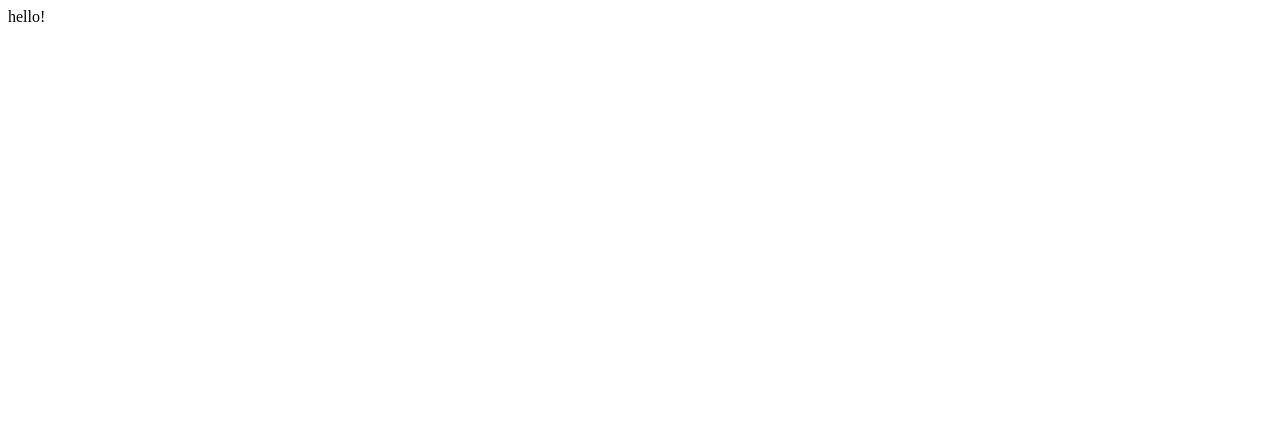
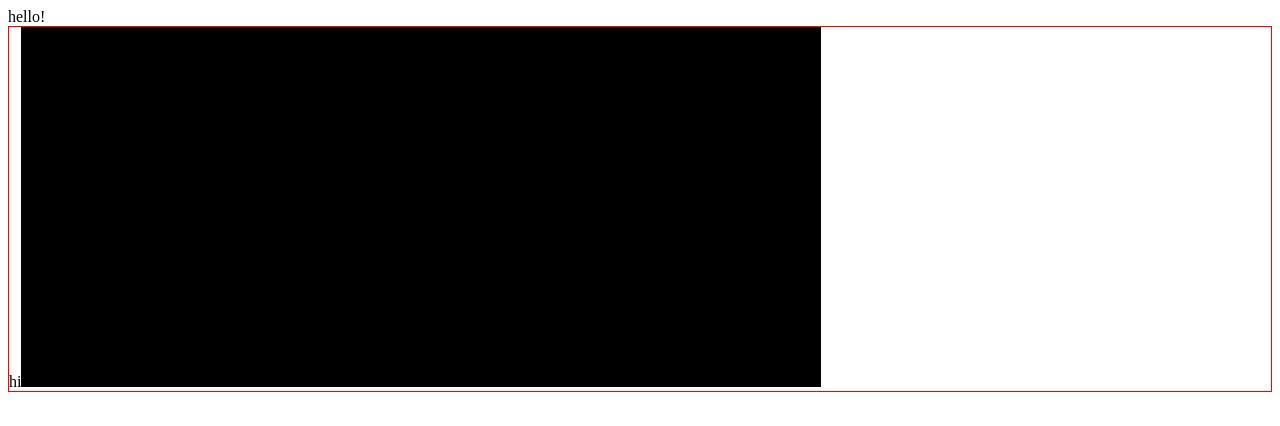
Before and after one commit to muhmuhten/wscsci14, a plain HTML site: page index.html in a window 1280 px wide. Drawn offline with Linux system fonts and the light colour scheme.

Commit message:
place console, set up Game object

```diff
--- a/assets/game.js
+++ b/assets/game.js
@@ -0,0 +1,33 @@
+console.log("hello console");
+
+var Game = {
+  init: function () {
+    console.log("WSRL Live Initialization");
+    Game.DISPLAYS.main.o = new ROT.Display(Game.DISPLAYS.main);
+  },
+  getDisplay: function (displayName) {
+    return Game.DISPLAYS[displayName].o;
+  },
+  DISPLAYS: {
+    main: {
+      width: 80,
+      height: 24,
+      o: null
+    },
+  },
+};
+
+window.onload = function() {
+  console.log("starting WSRL - window loaded");
+  // Check if rot.js can work on this browser
+  if (!ROT.isSupported()) {
+    alert("The rot.js library isn't supported by your browser.");
+    return;
+  }
+
+  // Initialize the game
+  Game.init();
+
+  // Add the containers to our HTML page
+  document.getElementById('wsrl-main-display').appendChild(Game.getDisplay('main').getContainer());
+};
--- a/index.html
+++ b/index.html
@@ -1,8 +1,15 @@
+<!DOCTYPE html>
 <html>
   <head>
+    <meta charset='utf-8'>
     <title>WSRL Live Game</title>
+    <link rel='stylesheet' href='style/main.css'>
+    <script src='lib/rot.min.js'></script>
+    <script src='assets/game.js'></script>
   </head>
+
   <body>
     hello!
+    <div id='wsrl-main-display'>hi</div>
   </body>
 </html>
--- a/style/main.css
+++ b/style/main.css
@@ -0,0 +1,3 @@
+#wsrl-main-display {
+  border: 1px solid red;
+}
```
